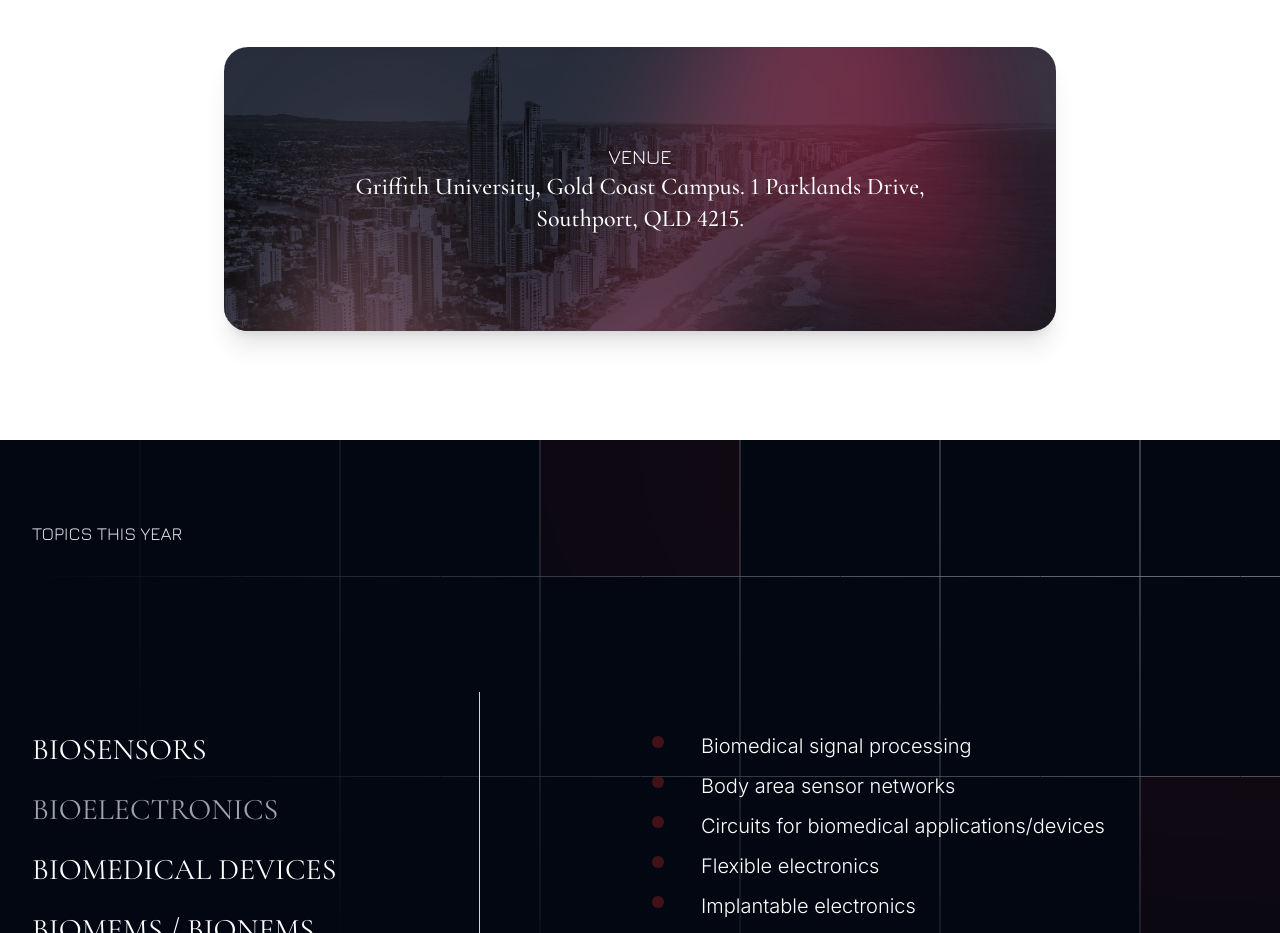
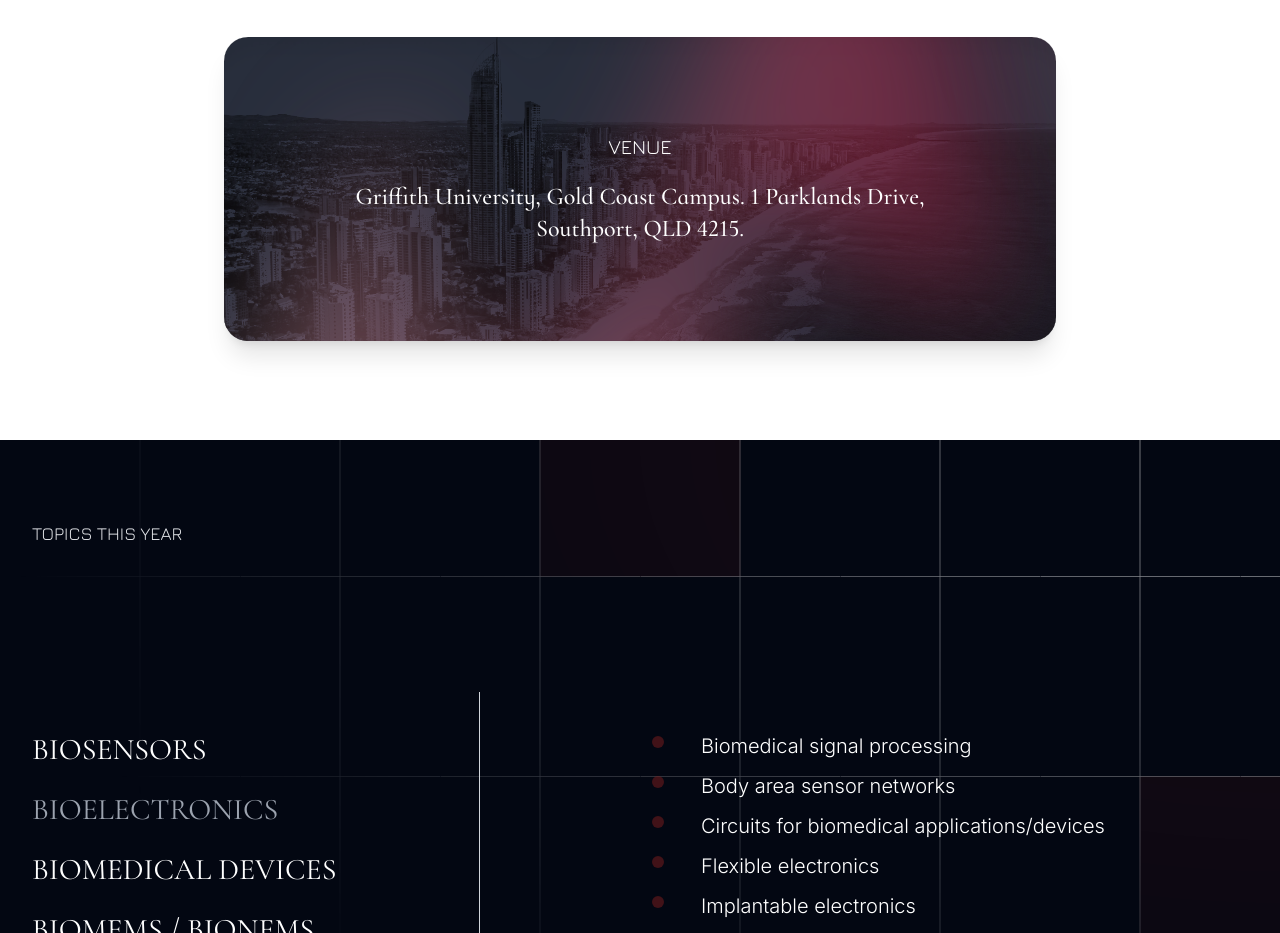
Before and after one commit to AnhisCode/bio4apps, a Next.js app: page / in a window 1280 px wide. Shown: the part 1160-2093 px from the top of the page. Built offline with nearby package versions, Linux system fonts and the light colour scheme.

Commit message:
add bigger gap image

```diff
--- a/app/page.tsx
+++ b/app/page.tsx
@@ -136,7 +136,7 @@
                   }}
                 />
               </div>
-              <div className="relative mx-auto max-w-2xl lg:mx-0">
+              <div className="relative mx-auto max-w-2xl lg:mx-0 gap-y-5 flex flex-col">
                 <span className={'font-jura text-xl text-white'}>Venue</span>
                 <h1 className={`text-xl font-medium text-white sm:text-2xl normal-case`}>
                   Griffith University, Gold Coast Campus. 1 Parklands Drive, Southport, QLD 4215.
```
